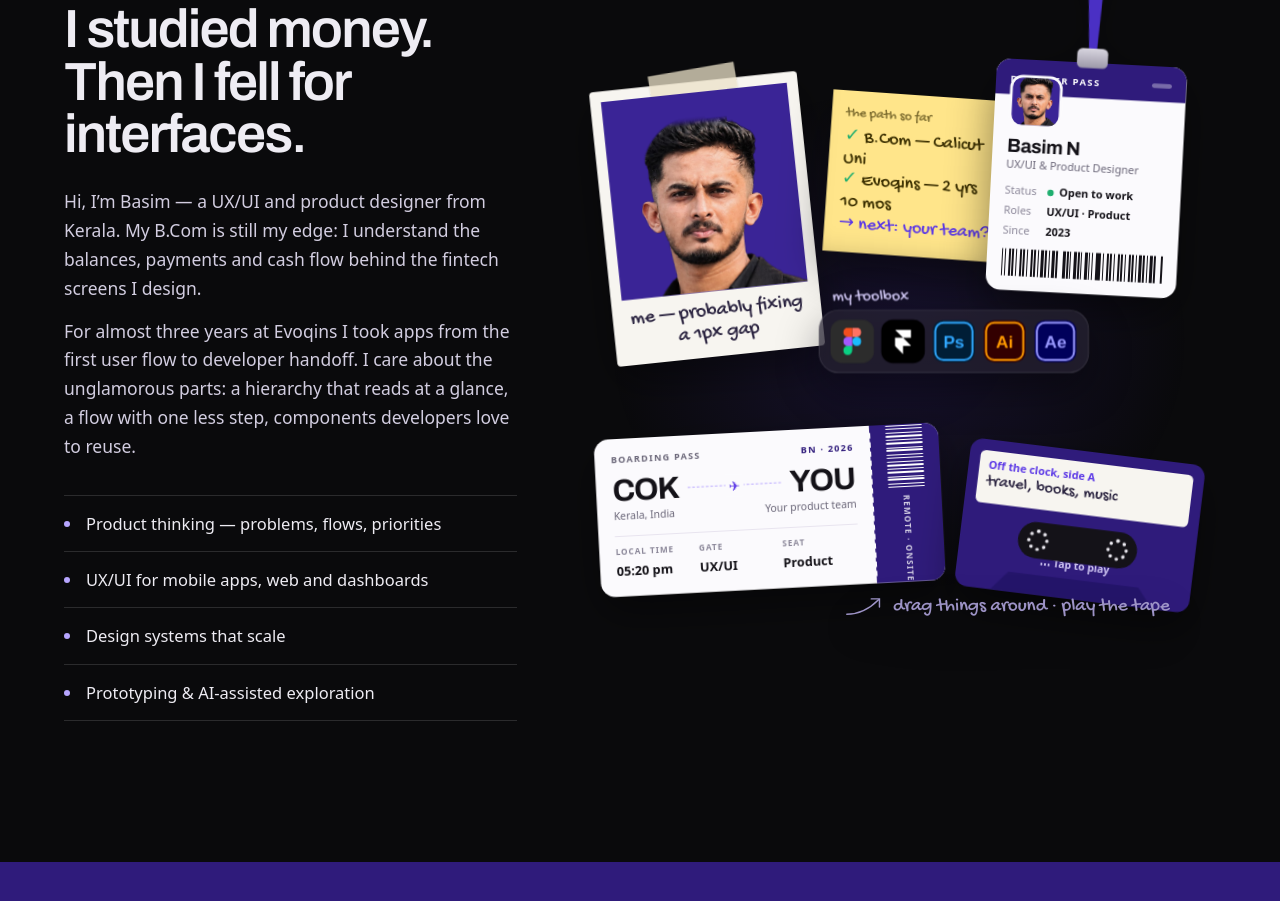
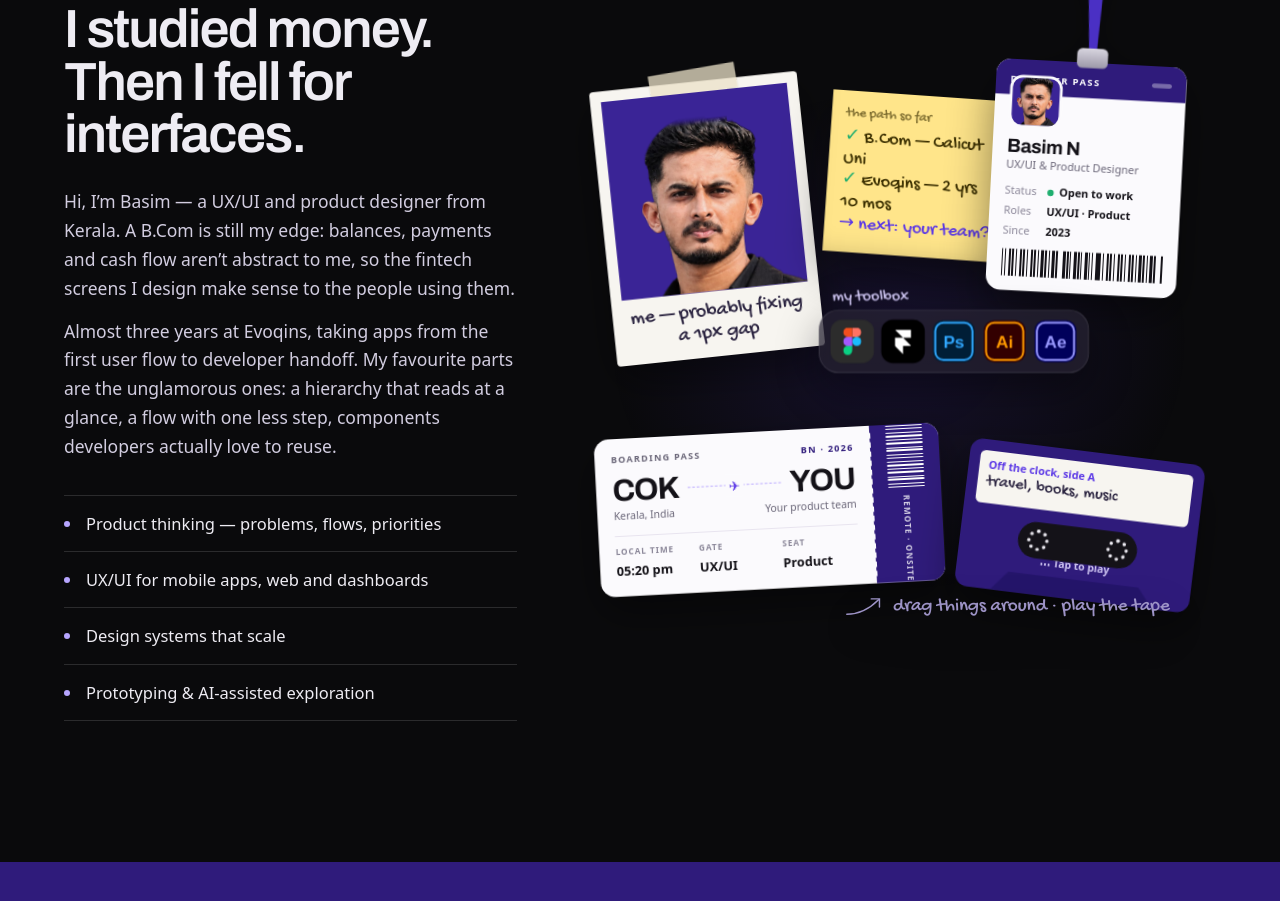
Before and after one commit to BasimNaduthodi/basim-portfolio, a website: page index.html in a window 1280 px wide. Shown: the part 3980-4881 px from the top of the page. Drawn offline with Linux system fonts and the light colour scheme; animation ran at ten frames a second; a web font is replaced by a local one.

Commit message:
Update index.html

```diff
--- a/index.html
+++ b/index.html
@@ -661,8 +661,8 @@ footer{padding:48px 0 28px;overflow:hidden}
     <div class="atxt" data-rv>
       <span class="eyebrow">About</span>
       <h2>I studied money.<br>Then I fell for <em>interfaces.</em></h2>
-      <p class="p">Hi, I’m Basim — a UX/UI and product designer from Kerala. My B.Com is still my edge: I understand the balances, payments and cash flow behind the fintech screens I design.</p>
-      <p class="p">For almost three years at Evoqins I took apps from the first user flow to developer handoff. I care about the unglamorous parts: a hierarchy that reads at a glance, a flow with one less step, components developers love to reuse.</p>
+      <p class="p">Hi, I’m Basim — a UX/UI and product designer from Kerala. A B.Com is still my edge: balances, payments and cash flow aren’t abstract to me, so the fintech screens I design make sense to the people using them.</p>
+      <p class="p">Almost three years at Evoqins, taking apps from the first user flow to developer handoff. My favourite parts are the unglamorous ones: a hierarchy that reads at a glance, a flow with one less step, components developers actually love to reuse.</p>
       <ul class="doing"><li>Product thinking — problems, flows, priorities</li><li>UX/UI for mobile apps, web and dashboards</li><li>Design systems that scale</li><li>Prototyping &amp; AI-assisted exploration</li></ul>
     </div>
     <div class="desk" id="desk" aria-label="A desk of things about Basim — you can drag them around"><div class="desk-in" id="deskIn">
```
